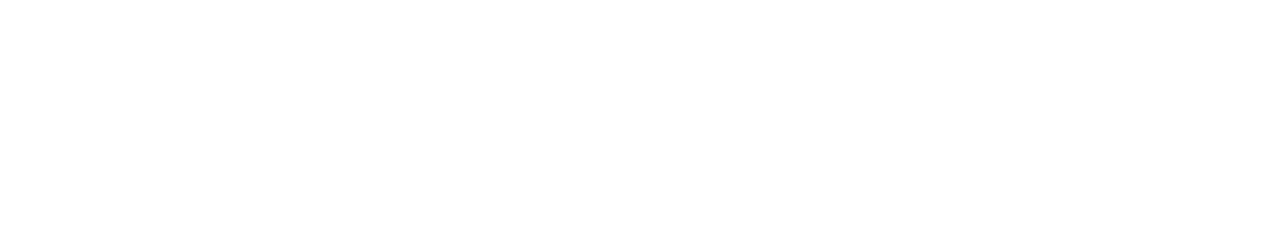
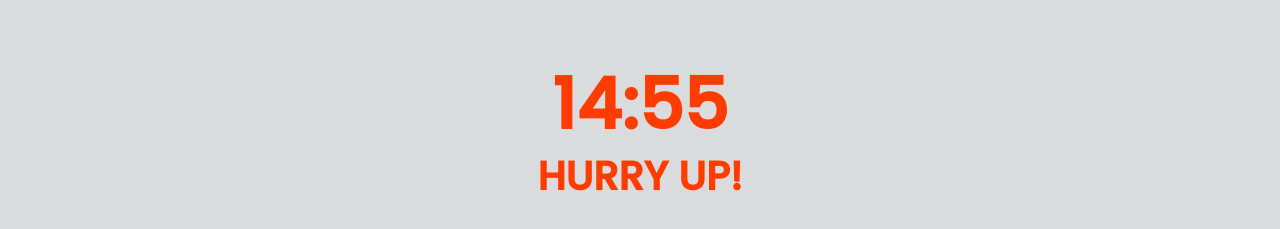
Before and after one commit to Jaz0King/QuadairDrone, a React (Create React App) app: page / in a window 1280 px wide. Shown: the part 675-904 px from the top of the page. Before the commit the page ends 800 px from the top, so only its background shows below. Built offline with nearby package versions, Linux system fonts and the light colour scheme.

Commit message:
clock countdown offer

```diff
--- a/src/App.css
+++ b/src/App.css
@@ -132,3 +132,27 @@
 line-height: 0;
 border: 0;
 }
+
+#timerContainer{
+  background-color:#dadbdd;
+  height: 45vh;
+  display: flex;
+  flex-direction: column;
+  justify-content: center;
+  align-items: center;
+}
+
+#clock {
+  font-weight: 0;
+  font-style: normal;
+  font: 600 70px/1 "Poppins", sans-serif;
+  padding-bottom: 70px;
+  color: #FF3C00;
+}
+
+#sh6 {
+  font-weight: 0;
+  font-style: normal;
+  font: 600 40px/1 "Poppins", sans-serif;
+  color: #FF3C00;
+}
--- a/src/App.js
+++ b/src/App.js
@@ -1,7 +1,10 @@
 //import logo from './logo.svg';
 import './App.css';
+import React from 'react';
 import MenuAppBar from './components/MenuAppBar.jsx';
 import Banner from './components/Banner.jsx';
+import Clock from './components/Clock.jsx';
+
 
 function App() {
   return (
@@ -11,6 +14,7 @@
       </header>
       <body className="App-body">
         <Banner />
+        <Clock />
       </body>
     </div>
   );
--- a/src/components/Clock.jsx
+++ b/src/components/Clock.jsx
@@ -1,8 +1,68 @@
 import React from 'react';
 import '../App.css';
-
+import { useState, useRef, useEffect } from 'react';
 
 
 const Clock = () => {
 
+    const ref = useRef(null);
+    const [timer, setTimer] = useState('00:00');
+
+    const getTimeRemaining = (e) => {
+        const total = Date.parse(e) - Date.parse(new Date());
+        const seconds = Math.floor((total / 1000) % 60);
+        const minutes = Math.floor((total / 1000 / 60) % 60);
+        return {
+            total, minutes, seconds
+        };
+    }
+
+    const startTimer = (e) => {
+        let { total, minutes, seconds }
+                    = getTimeRemaining(e);
+        if (total >= 0) {
+            setTimer(
+                (minutes > 9 ? minutes : '0' + minutes) + ':'
+                + (seconds > 9 ? seconds : '0' + seconds)
+            )
+        }
+    }
+
+    const getDeadTime = () => {
+        let deadline = new Date();
+        deadline.setSeconds(deadline.getSeconds() + 900);
+        return deadline;
+    }
+
+    const clearTimer = (e) => {
+        setTimer('14:59');
+        if (ref.current) clearInterval(ref.current);
+        const id = setInterval(() => {
+            startTimer(e);
+        }, 1000)
+        ref.current = id;
+    }
+
+    useEffect(() => {
+        clearTimer(getDeadTime());
+    }, []);
+
+
+    return (
+        <>
+        <div id="timerContainer">
+            <div id="timer">
+                <div id="clock">
+                    <div id="minutes">
+                        <p>{timer}</p>
+                        <h6 id="sh6">HURRY UP!</h6>
+                    </div>
+                </div>
+            </div>
+        </div>
+        </>
+    )
 }
+
+
+export default Clock;
```
